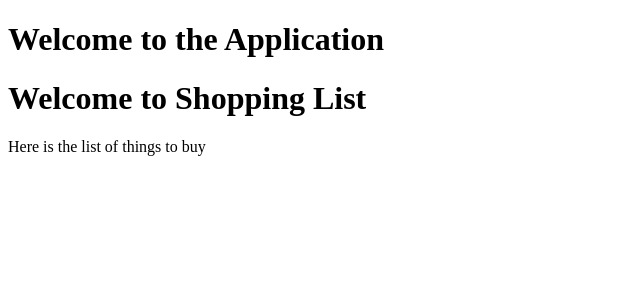
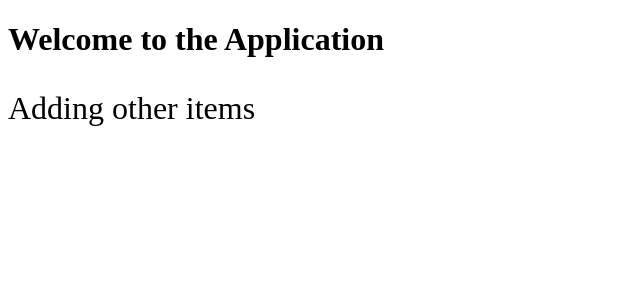
Before and after one commit to DeepakAthikayala/GitDemo, an Angular app in the folder my-app/: page / in a window 1280 px wide. Shown: the top 300 px of the page, without its empty margins (0-640 px from the left). Built offline with nearby package versions, Linux system fonts and the light colour scheme.

Commit message:
devB: Commiting after applying stash

```diff
--- a/my-app/src/app/shopping-list/shopping-list.component.html
+++ b/my-app/src/app/shopping-list/shopping-list.component.html
@@ -1,2 +1 @@
-<h1>Welcome to Shopping List</h1>
-<p>Here is the list of things to buy</p>
+<p>Adding other items</p>
--- a/my-app/src/app/shopping-list/shopping-list.component.scss
+++ b/my-app/src/app/shopping-list/shopping-list.component.scss
@@ -0,0 +1,3 @@
+p {
+    font-size: 2rem;
+}
```
